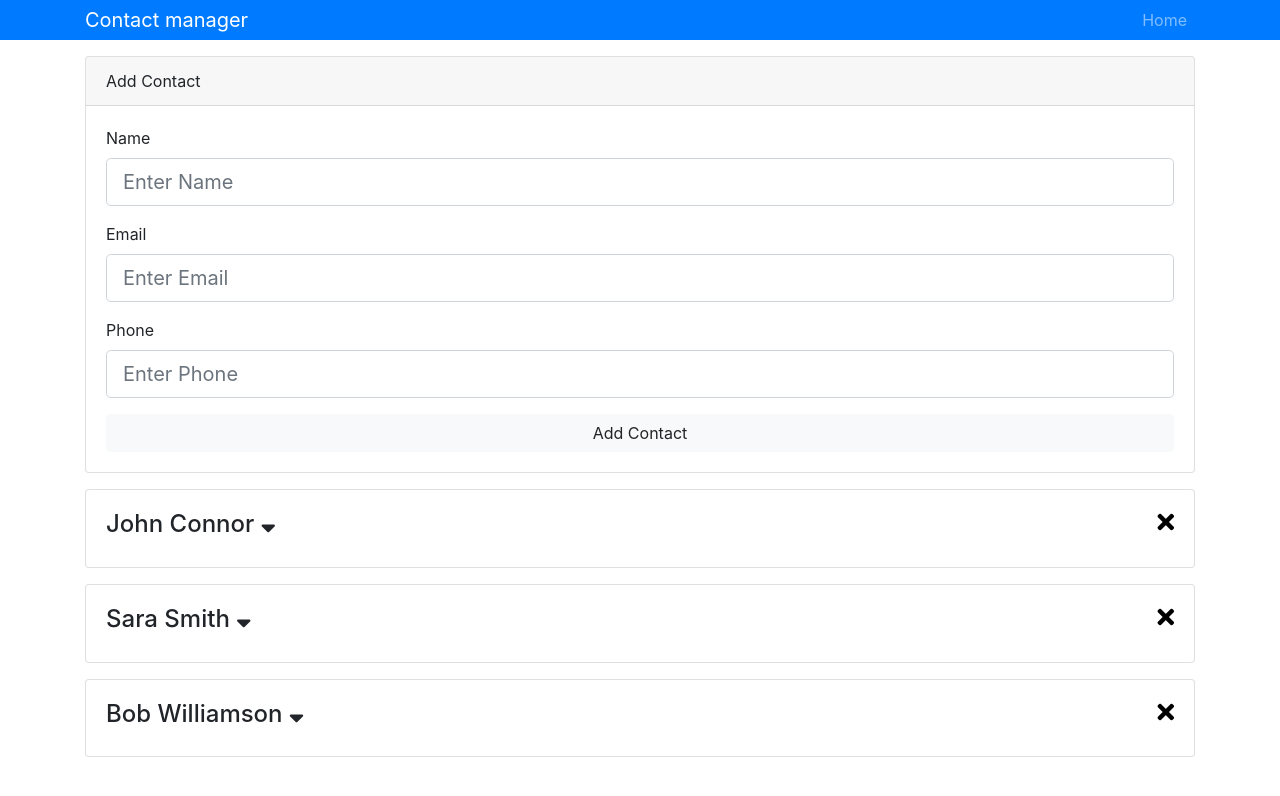
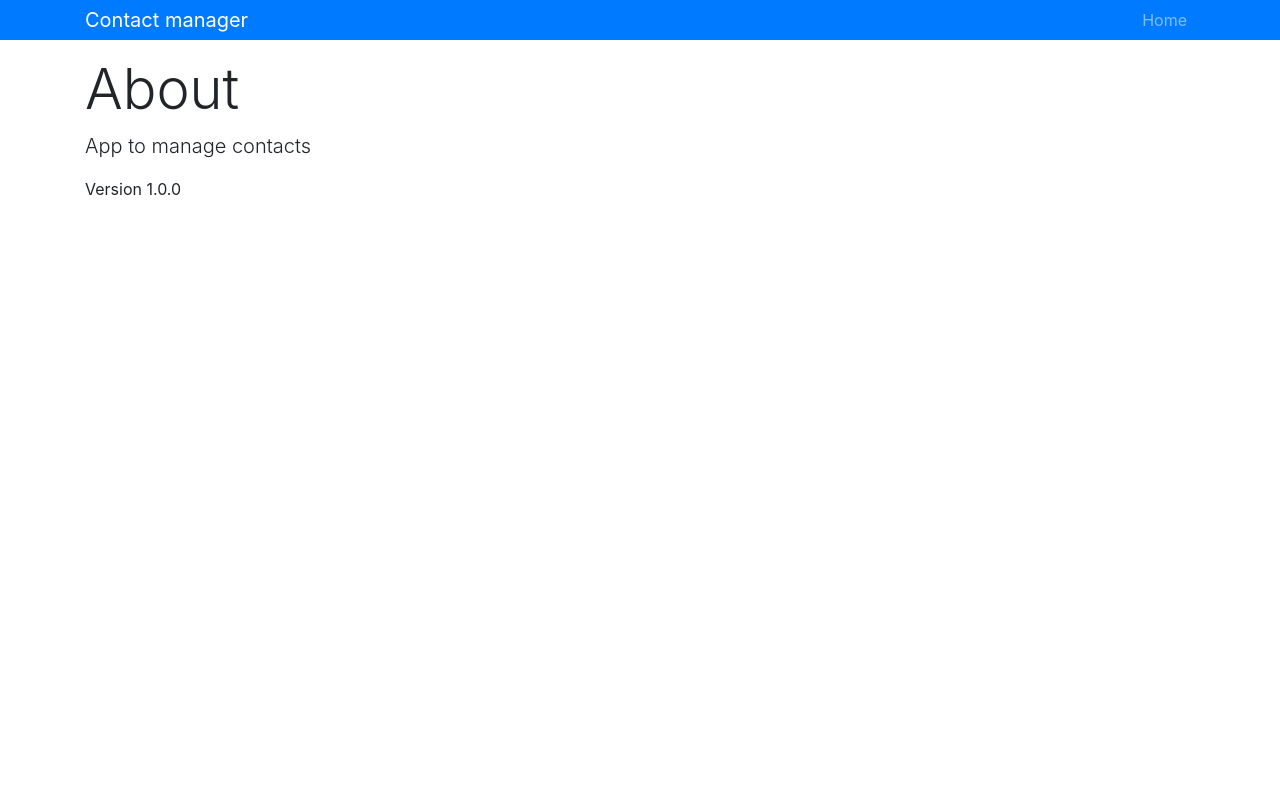
Before and after one commit to volosgoto/contactmanager, a React (Create React App) app: page /about in a window 1280 px wide. Shown: the top 796 px of the page. Built offline with nearby package versions, Linux system fonts and the light colour scheme.

Commit message:
add routing

```diff
--- a/package.json
+++ b/package.json
@@ -7,6 +7,7 @@
     "classnames": "^2.2.6",
     "react": "^16.8.1",
     "react-dom": "^16.8.1",
+    "react-router-dom": "^4.3.1",
     "react-scripts": "2.1.5",
     "uuid": "^3.3.2"
   },
--- a/src/App.js
+++ b/src/App.js
@@ -1,26 +1,31 @@
 import React, { Component } from "react";
+import { BrowserRouter as Router, Route, Switch } from "react-router-dom";
 import Contacts from "./components/contacts/Contacts";
 import AddContact from "./components/contacts/AddContact";
 import Header from "./components/layout/Header";
+import About from "./components/pages/About";
 import { Provider } from "./context";
-
-
 import "bootstrap/dist/css/bootstrap.min.css";
-
 import "./App.css";
 
 class App extends Component {
   render() {
     return (
       <Provider>
-        <div className="App">
-          <Header />
-          <div className="container">
-
-            <AddContact />
-            <Contacts />
+        <Router>
+          <div className="App">
+            <Header />
+            <div className="container">
+              {/* <AddContact />
+              <Contacts /> */}
+              <Switch>
+                <Route exact path="/" component={Contacts} />
+                <Route exact path="/contact/add" component={AddContact} />
+                <Route exact path="/about" component={About} />
+              </Switch>
+            </div>
           </div>
-        </div>
+        </Router>
       </Provider>
     );
   }
--- a/src/components/contacts/AddContact.js
+++ b/src/components/contacts/AddContact.js
@@ -25,7 +25,7 @@
 
   handleSubmit(dispatch, e) {
     e.preventDefault();
-    const { name, email, phone, errors } = this.state;
+    const { name, email, phone } = this.state;
 
     // Check for Error
     if (name === "") {
--- a/src/components/contacts/Contacts.js
+++ b/src/components/contacts/Contacts.js
@@ -10,6 +10,9 @@
           const { contacts } = value;
           return (
             <React.Fragment>
+              <h1 className="display-4 mb-2">
+                <span className="text-danger">Contact</span> List
+              </h1>
               {contacts.map(contact => (
                 <Contact key={contact.id} contact={contact} />
               ))}
--- /dev/null
+++ b/src/components/pages/About.js
@@ -0,0 +1,11 @@
+import React from "react";
+
+export default function About() {
+  return (
+    <div>
+      <h1 className="display-4">About</h1>
+      <p className="lead">App to manage contacts</p>
+      <p className="text-cecondary">Version 1.0.0</p>
+    </div>
+  );
+}
```
Also changed, not shown: 1 other file (tests, documents, lock files or other folders).
